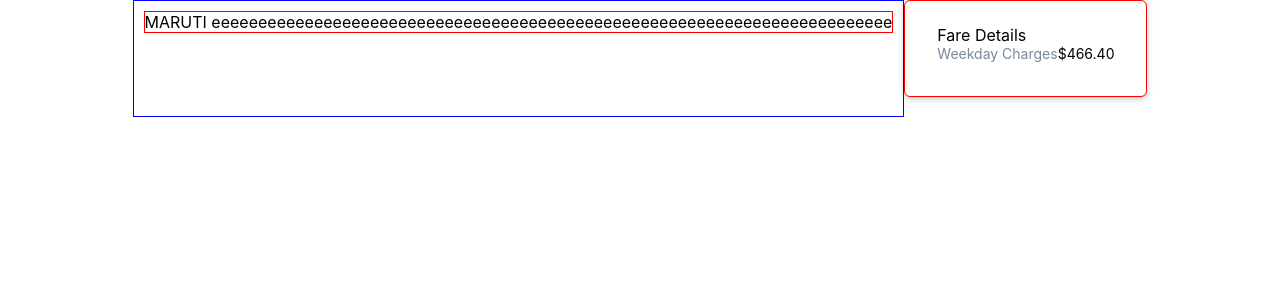
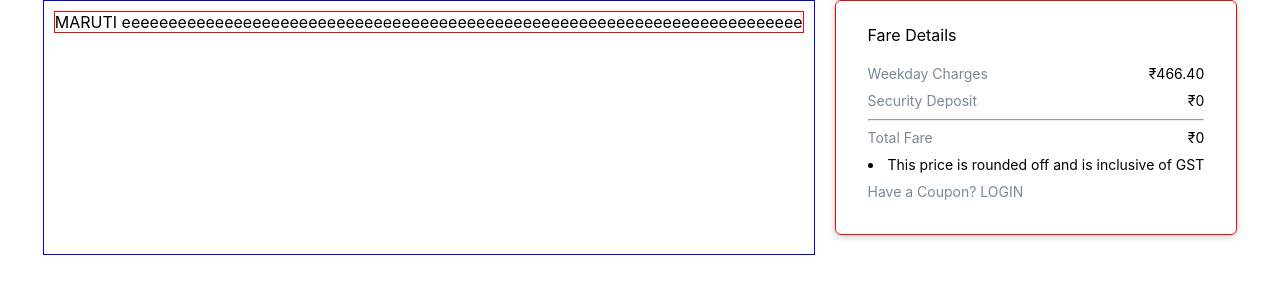
Before and after one commit to omjawade/drivezy.com-clone, a React (Create React App) app: page / in a window 1280 px wide. Shown: the top 300 px of the page. Built offline with nearby package versions, Linux system fonts and the light colour scheme.

Commit message:
added fares

```diff
--- a/src/Pages/PaymentConfirmation/CarDetail.css
+++ b/src/Pages/PaymentConfirmation/CarDetail.css
@@ -43,6 +43,7 @@
     box-shadow: 0 2px 8px -2px rgb(31 45 61 / 40%);
     padding: 24px 32px;
     margin-bottom: 20px;
+    margin-left: 20px;
 
 }
 
--- a/src/Pages/PaymentConfirmation/CarPriceD.jsx
+++ b/src/Pages/PaymentConfirmation/CarPriceD.jsx
@@ -6,9 +6,33 @@
 
             <div className="CarPrice-maindiv">
                 <div>Fare Details</div>
+                <br/>
                 <div className="fare-block">
                     <span className="fare-name">Weekday Charges</span>
-                    <span className="fare-amout">$466.40</span>
+                    <span className="fare-amout">₹466.40</span>
+                </div>
+
+                 <div className="fare-block">
+                    <span className="fare-name">Security Deposit</span>
+                    <span className="fare-amout">₹0</span>
+                </div>
+                <hr/>
+
+                <div className="fare-block">
+                    <span className="fare-name">Total Fare</span>
+                    <span className="fare-amout">₹0</span>
+                </div>
+
+
+                <div className="fare-block">
+
+                    <li>This price is rounded off and is inclusive of GST</li>
+
+                </div>
+
+                <div className="fare-block">
+                    <span className="fare-name">Have a Coupon? LOGIN</span>
+
                 </div>
             </div>
 
```
